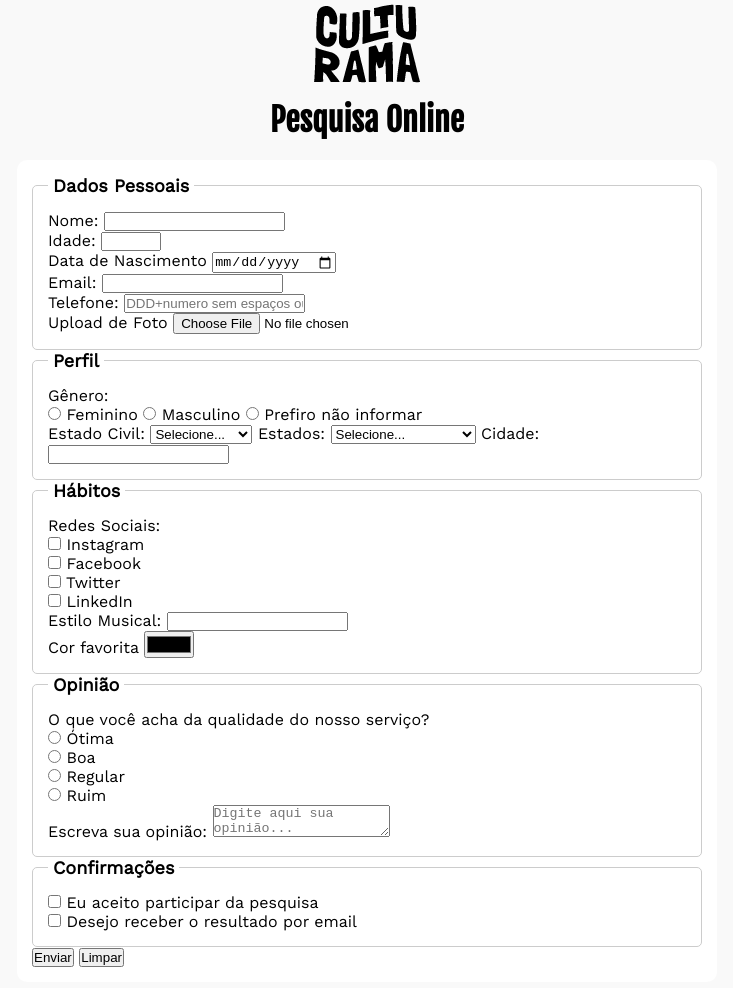
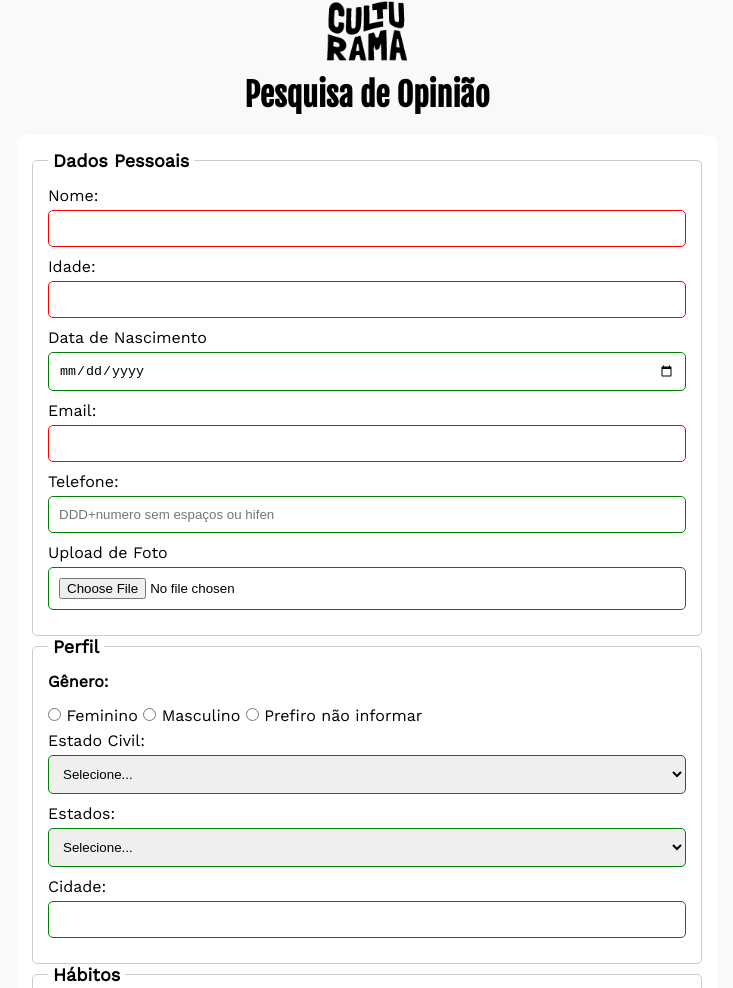
Before and after one commit to helder-marques/Formulario, a plain HTML site: page index.html in a window 1280 px wide. Shown: the part 9-997 px from the top of the page, without its empty margins (273-1006 px from the left). Drawn offline with nearby package versions, Linux system fonts and the light colour scheme.

Commit message:
adicionando estilo aos inputs e botoes do formulario

```diff
--- a/css/style.css
+++ b/css/style.css
@@ -18,7 +18,7 @@
   margin-bottom: 20px;
 }
 img {
-  width: 100pxS;
+  width: 100px;
 }
 
 h1 {
@@ -29,6 +29,7 @@
   background-color: #ffffff;
   padding: 15px;
   border-radius: 10px;
+  margin-bottom: 100px;
 }
 
 fieldset {
@@ -42,3 +43,67 @@
   font-size: 18px;
   padding: 0 5px;
 }
+label {
+  display: inline-block;
+  margin-bottom: 5px;
+}
+
+p {
+  margin-bottom: 15px;
+  font-weight: bold;
+}
+input,
+select,
+textarea {
+  width: 100%;
+  padding: 10px;
+  margin-bottom: 10px;
+  border: 1px solid #cccccc;
+  border-radius: 5px;
+}
+
+textarea {
+  min-height: 100px;
+}
+
+input[type="radio"],
+input[type="checkbox"] {
+  width: auto;
+}
+
+input[type="color"] {
+  width: 40px;
+  padding: 0 5px;
+}
+
+input:invalid,
+select:invalid,
+textarea:invalid {
+  border-color: red;
+}
+
+input:valid,
+select:valid,
+textarea:valid {
+  border-color: green;
+}
+
+button {
+  width: 100px;
+  height: 30px;
+  margin-right: 10px;
+  background-color: #ffffff;
+  border: 1px solid #cccccc;
+  border-radius: 5px;
+  cursor: pointer;
+}
+
+button[type="submit"]:hover {
+  background-color: green;
+  color: #ffffff;
+}
+
+button[type="reset"]:hover {
+  background-color: orangered;
+  color: #ffffff;
+}
--- a/index.html
+++ b/index.html
@@ -17,7 +17,7 @@
     <main>
       <header>
         <img src="img/logo-culturama.png" alt="Logo culturama" />
-        <h1>Pesquisa Online</h1>
+        <h1>Pesquisa de Opinião</h1>
       </header>
       <section>
         <form action="" method="get">
```
